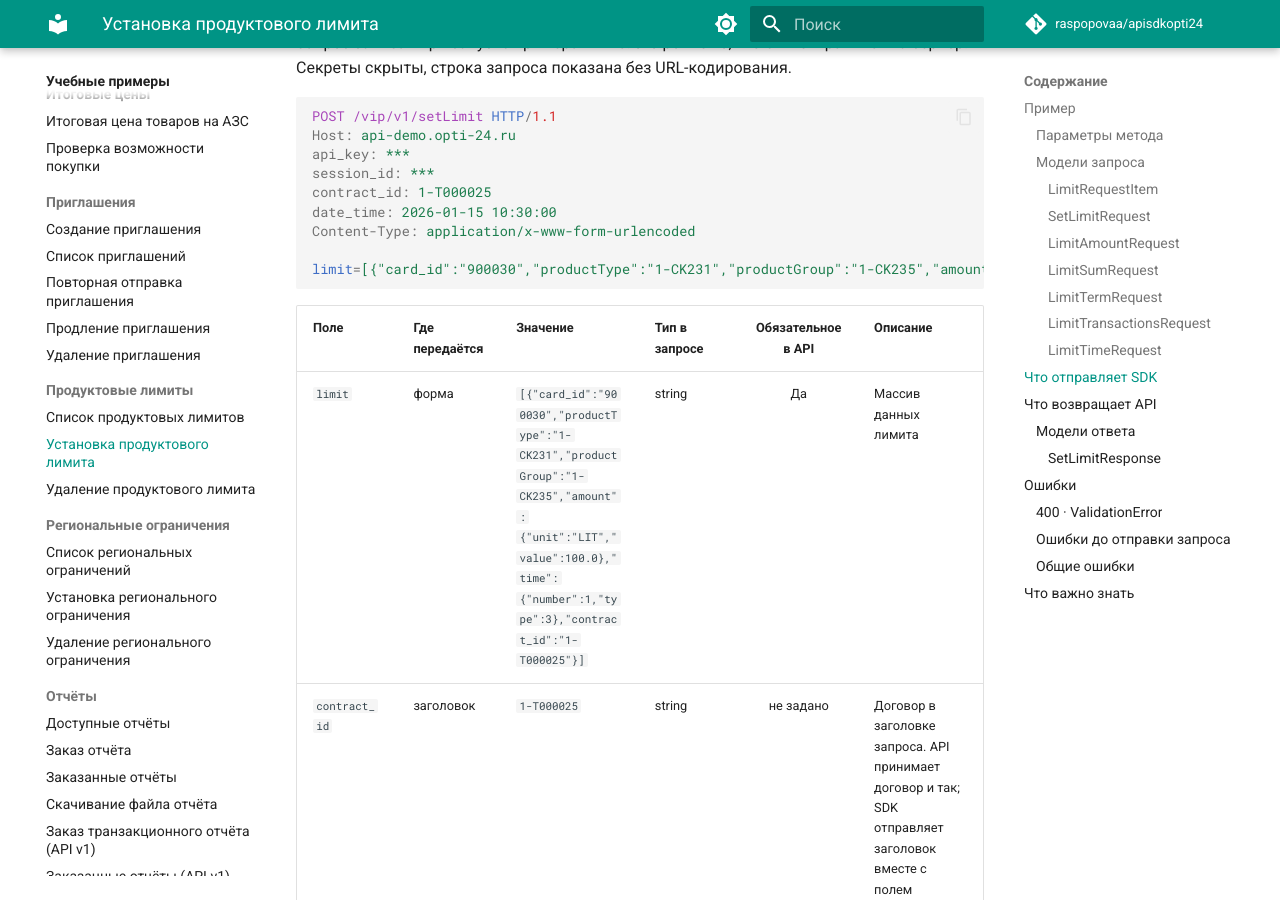
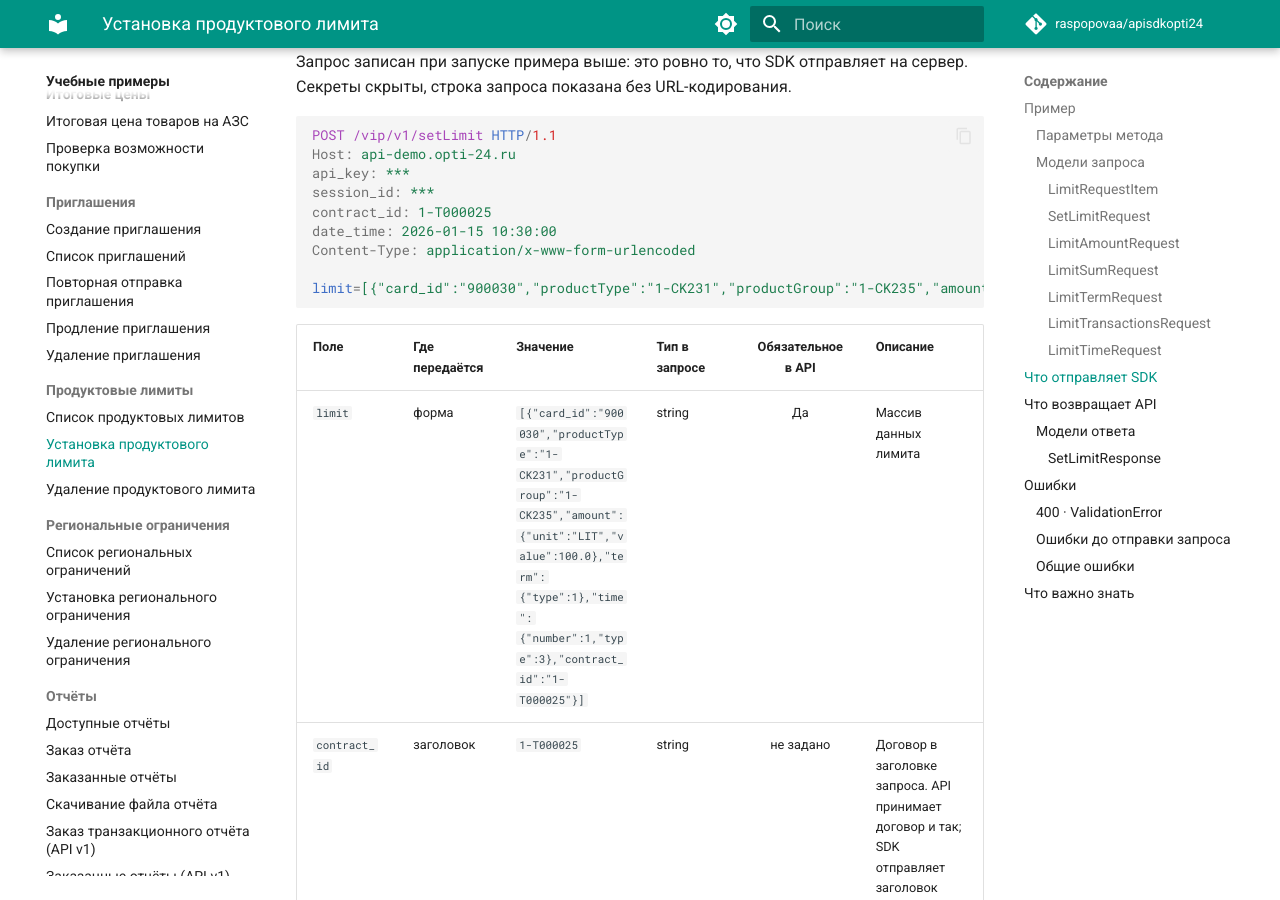
Before and after one commit to raspopovaa/apisdkopti24, an MkDocs documentation site: the page built from docs/examples/limits/set_limit.md, in a window 1280 px wide and 900 px high, scrolled down 4596 px. Built offline with MkDocs 1.6.1 and Material for MkDocs 9.7.7, drawn with Linux system fonts in a browser that asks for light colours; comment, search, counter and statistics services are not loaded; the version menu is left out; some of the changed text lies outside the part shown.

Commit message:
fix(limits): require term in LimitRequestItem (#74)
The server rejects set_limit without term with 400 "limit.0.term.type is required"; the 1.1.60 specification marks it required too. The model now requires term; set_limit examples in docs and examples pass term.type=1.

Co-Authored-By: Claude Opus 5.5 <noreply@anthropic.com>

````diff
--- a/docs/examples/limits/set_limit.md
+++ b/docs/examples/limits/set_limit.md
@@ -57,6 +57,7 @@ async def example(client: APIClient) -> None:
             "productType": FUEL_TYPE,
             "amount": {"value": 100, "unit": "LIT"},
             "time": {"number": 1, "type": 3},
+            "term": {"type": 1},
         }
     )
     response = await client.limits.set_limit(limits=[limit])
@@ -161,12 +162,12 @@ contract_id: 1-T000025
 date_time: 2026-01-15 10:30:00
 Content-Type: application/x-www-form-urlencoded
 
-limit=[{"card_id":"900030","productType":"1-CK231","productGroup":"1-CK235","amount":{"unit":"LIT","value":100.0},"time":{"number":1,"type":3},"contract_id":"1-T000025"}]
+limit=[{"card_id":"900030","productType":"1-CK231","productGroup":"1-CK235","amount":{"unit":"LIT","value":100.0},"term":{"type":1},"time":{"number":1,"type":3},"contract_id":"1-T000025"}]
 ```
 
 | Поле | Где передаётся | Значение | Тип в запросе | Обязательное в API | Описание |
 |---|---|---|---|:---:|---|
-| `limit` | форма | `[{"card_id":"900030","productType":"1-CK231","productGroup":"1-CK235","amount":{"unit":"LIT","value":100.0},"time":{"number":1,"type":3},"contract_id":"1-T000025"}]` | string | Да | Массив данных лимита |
+| `limit` | форма | `[{"card_id":"900030","productType":"1-CK231","productGroup":"1-CK235","amount":{"unit":"LIT","value":100.0},"term":{"type":1},"time":{"number":1,"type":3},"contract_id":"1-T000025"}]` | string | Да | Массив данных лимита |
 | `contract_id` | заголовок | `1-T000025` | string | не задано | Договор в заголовке запроса. API принимает договор и так; SDK отправляет заголовок вместе с полем запроса. |
 
 Значения в строке запроса и в форме передаются строками: `True` превращается в `"true"`, списки: в повторяющиеся поля. Заголовки `api_key`, `date_time` и `session_id` SDK добавляет сам; сессию он получает при первом вызове.
@@ -242,7 +243,7 @@ ValidationError: [400] Некорректные параметры запрос
 SDK проверяет параметры до обращения к методу API: запрос метода не отправляется и не расходует лимит запросов.
 
 ```python
-await client.limits.set_limit(limits=[LimitRequestItem.model_validate({"card_id": CARD_ID, "productType": FUEL_TYPE, "time": {"number": 1, "type": 3}})])
+await client.limits.set_limit(limits=[LimitRequestItem.model_validate({"card_id": CARD_ID, "productType": FUEL_TYPE, "time": {"number": 1, "type": 3}, "term": {"type": 1}})])
 ```
 
 Не задан ни объём `amount`, ни сумма `sum`. Исключение `pydantic.ValidationError`:
@@ -259,7 +260,9 @@ await client.limits.set_limit(limits=[LimitRequestItem.model_validate({"card_id"
 Тип периода 1 не существует: допустимы значения от 2 до 7. Исключение `pydantic.ValidationError`:
 
 ```text
-1 validation error for LimitRequestItem
+2 validation errors for LimitRequestItem
+term
+  Field required [type=missing]
 time.type
   Input should be 2, 3, 4, 5, 6 or 7 [type=literal_error]
 ```
````
Also changed, not shown: other parts of docs/examples/limits/set_limit.md (+1 -1 lines), CHANGELOG.md (+6 -0 lines), docs/contracts-and-limits.md (+1 -0 lines), docs/data-types/limits/LimitRequestItem.md (+1 -1 lines), docs/scenarios.md (+1 -0 lines), 5 other files.
